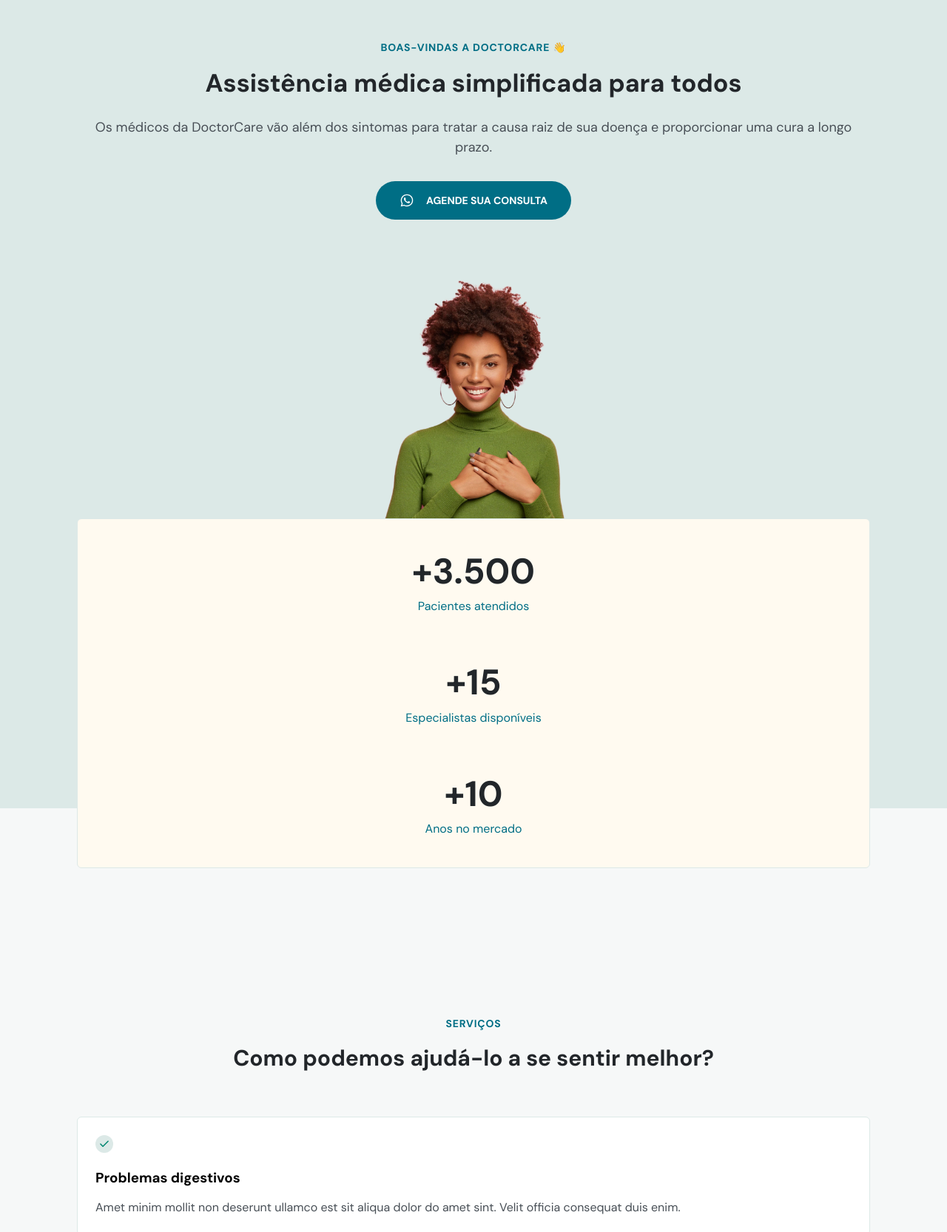
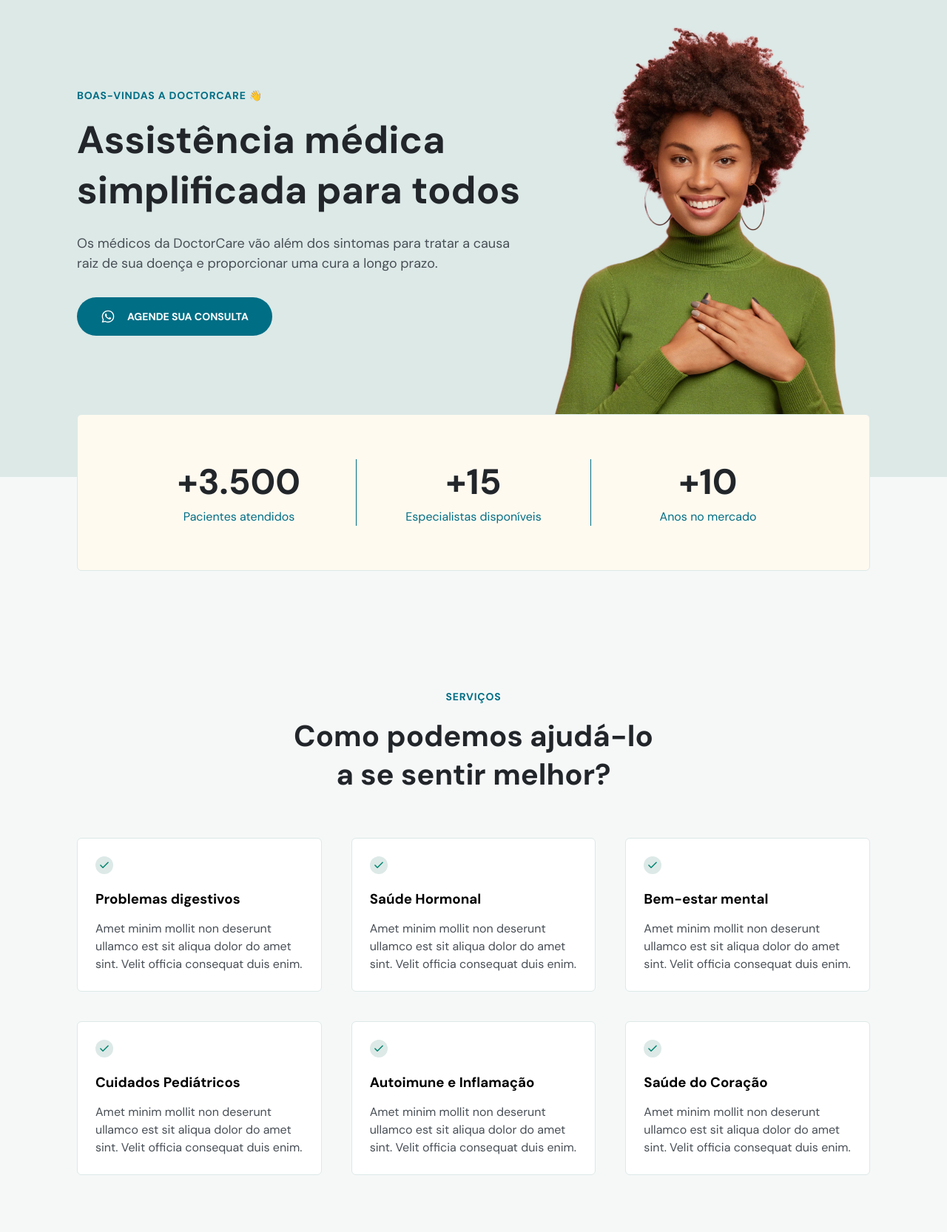
Before and after one commit to helineto10/DoctorCare, a plain HTML site: page index.html in a window 1280 px wide. Shown: the part 59-1725 px from the top of the page at 74% size. Drawn offline with nearby package versions, Linux system fonts and the light colour scheme.

Commit message:
Site desktop (html/css) finalizado

```diff
--- a/index.html
+++ b/index.html
@@ -225,6 +225,7 @@
 
     <section id="home">
       <div class="wrapper">
+        <div class="col-a">
           <header>
             <h4>BOAS-VINDAS A DOCTORCARE 👋</h4>
             <h1>Assistência médica simplificada para todos</h1>
@@ -252,6 +253,10 @@
               Agende sua consulta
             </a>
 
+          </div>
+        </div>
+
+        <div class="col-b">
           <img
             src="/assets/mulher-negra-com-moletom-verde-com-maos-no-peito-e-sorrindo.png"
             alt="Mulher negra vestindo moletom verde com as duas mãos no peito e sorrindo"
@@ -442,6 +447,7 @@
 
     <section id="about">
       <div class="wrapper">
+        <div class="col-a">
           <header>
             <h4>Sobre nós</h4>
             <h2>Entenda quem somos e por que existimos</h2>
@@ -458,17 +464,22 @@
               Velit officia consequat duis enim. Amet minim mollit non deserunt
               ullamco est sit aliqua dolor do amet sint.
             </p>
+          </div>
+        </div>
 
+        <div class="col-b">
           <img
             src="assets/doutor-com-prancheta-atendendo-pacientes.png"
             alt="Doutor feliz segurando prancheta com pacientes"
           />
         </div>
+
       </div>
     </section>
 
     <section id="contact">
       <div class="wrapper">
+        <div class="col-a">
           <header>
             <h2>Entre em contato com a gente!</h2>
           </header>
@@ -545,17 +556,22 @@
 
               Agende sua consulta
             </a>
+          </div>
+        </div>
 
+        <div class="col-b">
           <img
             src="/assets/jovem-negro-com-sueter-bege-mexendo-no-celular.png"
             alt="Jovem negro com sueter bege mexendo no celular e sorrindo"
           />
         </div>
+
       </div>
     </section>
 
     <footer>
       <div class="wrapper">
+        <div class="col-a">
           <a class="logo" href="#home">
             <svg
               width="133"
@@ -611,7 +627,9 @@
             ©2022 DoctorCare. <br />
             Todos os direitos reservados.
           </p>
+        </div>
 
+        <div class="col-b">
           <ul class="social-links">
         <li>
           <a target="_blank" href="https://instagram.com/maykbrito"
@@ -693,6 +711,7 @@
         </li>
           </ul>
         </div>
+    </div>
     </footer>
 
     <a id="backToTopButton" href="#home">
--- a/style.css
+++ b/style.css
@@ -291,13 +291,14 @@ body.menu-expanded button path {
 
 /*=========== #HOME =================================*/
 #home {
+    padding-block: 0;
     padding-top: calc(4.1rem + var(--nav-height));
 }
 
 #home::before {
     content: '';
     width: 100%;
-    height: calc(108rem + var(--nav-height));
+    height: calc(76% + var(--nav-height));
     background-color: var(--brand-light);
     display: block;
 
@@ -477,12 +478,34 @@ footer .social-links {
 /*========== RESPONSIVO =================================*/
 @media (min-width: 1024px) {
 
-/*================ GERAL =================================*/
-.wrapper {
-    width: min(112rem, 100%);
-}
+    /*================ GERAL =================================*/
+    body {
+        overflow: auto;
+    }
 
+    .wrapper {
+        width: min(112rem, 100%);
+        display: grid;
+    }
 
+    .col-a {
+        grid-area: A;
+    }
+
+    .col-b {
+        grid-area: B;
+    }
+
+    section {
+        padding-block: 16rem;
+    }
+
+    section header h2 {
+        font-size: 4rem;
+        line-height: 5.2rem;
+    }
+
+    /*============ NAVIGATION =================================*/
 
     /* reset */
     nav#navigation .wrapper * {
@@ -602,9 +625,139 @@ footer .social-links {
         width: 100%;
     }
 
-    nav#navigation.scroll .menu ul li a.active
-    nav#navigation.scroll .menu ul li a:hover {
+    nav#navigation.scroll .menu ul li a.active nav#navigation.scroll .menu ul li a:hover {
         opacity: 1;
         border-color: white;
     }
+
+    /*============ HOME =================================*/
+
+    #home::before {
+        height: calc(97% - var(--nav-height));
+    }
+
+    #home {
+        padding-top: var(--nav-height);
+    }
+
+    #home .wrapper {
+        grid-template-columns: 60.5rem 1fr;
+        grid-template-areas:
+        "A B"
+        "C C";
+    }
+
+    #home .col-a {
+        text-align: left;
+
+        align-self: center;
+    }
+
+    #home h1 {
+        font-size: 5.2rem;
+    }
+
+    #home .content p {
+        font-size: 1.8rem;
+    }
+
+    #home .stats {
+        grid-area: C;
+
+        flex-direction: row;
+        padding: 6rem;
+        gap: 0;
+    }
+
+    #home .stats .stat {
+        flex: 1;
+    }
+
+    #home .stats .stat + .stat {
+        border-left: 1px solid var(--primary-color);
+
+    }
+
+    #home .button {
+        margin: 0;
+    }
+
+    #home img {
+        width: 42rem;
+    }
+
+/*============ SERVICES =================================*/
+    #services h2 {
+        width: 49rem;
+        margin-inline: auto;
+    }
+
+    #services .cards {
+        flex-direction: row;
+        flex-wrap: wrap;
+        gap: 4rem;
+    }
+
+    #services .card {
+        width: 30%;
+        flex-grow: 1;
+    }
+
+/*============ ABOUT =================================*/
+    #about .wrapper {
+        grid-template-columns: 48rem 1fr;
+        grid-template-areas: 'B A';
+        gap: 6.7rem;
+    }
+
+    #about .col-a {
+        align-self: center;
+    }
+
+    #about .content p {
+        margin-bottom: 0;
+    }
+
+/*============ CONTACT =================================*/
+    #contact .wrapper {
+        grid-template-columns: 1fr 57.5rem;
+        grid-template-areas: 'A B';
+    }
+
+    #contact h2 {
+        width: 40.4rem;
+    }
+
+    #contact .col-a {
+        align-self: center;
+        justify-self: center;
+    }
+
+/*============ FOOTER =================================*/
+    footer {
+        padding-block: 8rem;
+        padding-inline: 12.2rem;
+    }
+
+    footer .wrapper {
+        grid-template-columns: 1fr 1fr;
+        grid-template-areas: 'A B'
+    }
+
+    footer .col-a {
+        align-self: center;
+    }
+
+    footer p {
+        margin-bottom: 0;
+    }
+
+    footer .col-b {
+        align-self: center;
+        justify-self: end;
+    }
+
+
+
+
 }
```
Lines whose indentation alone changed are shown as unchanged.
